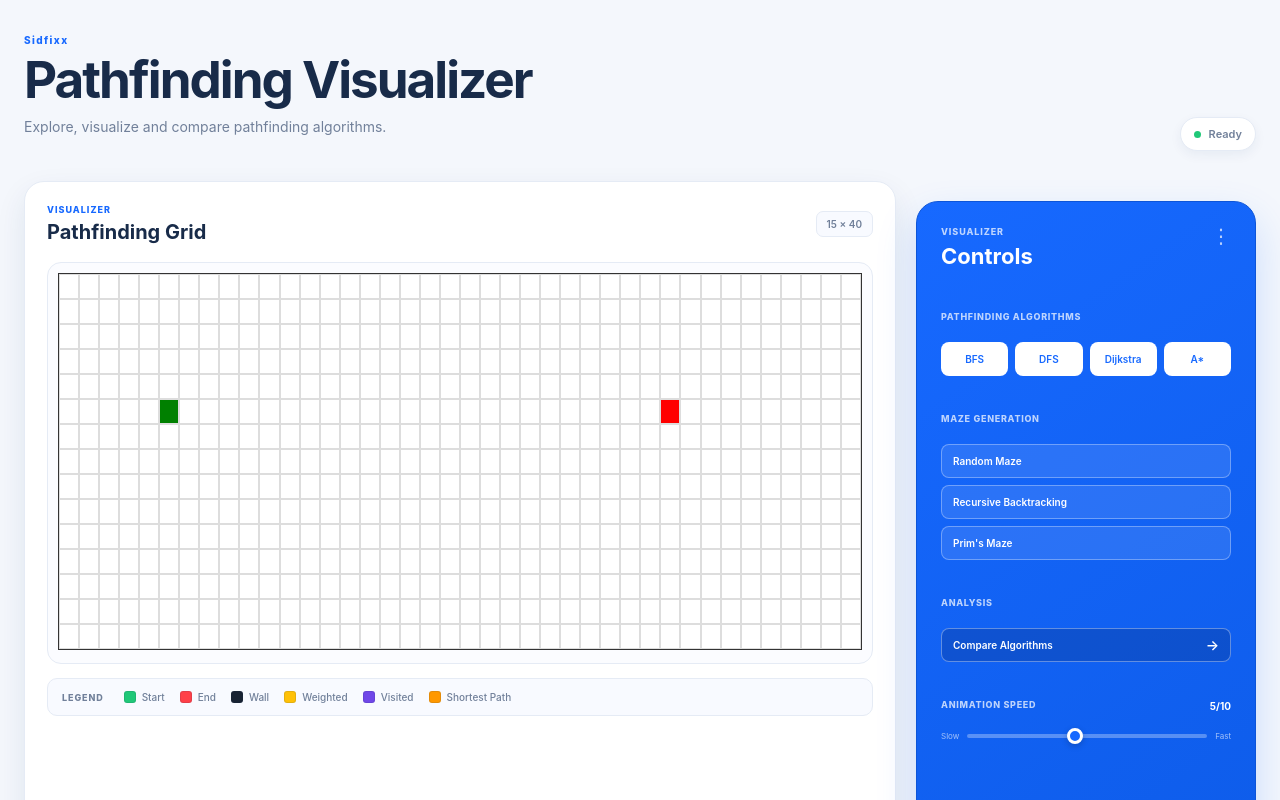
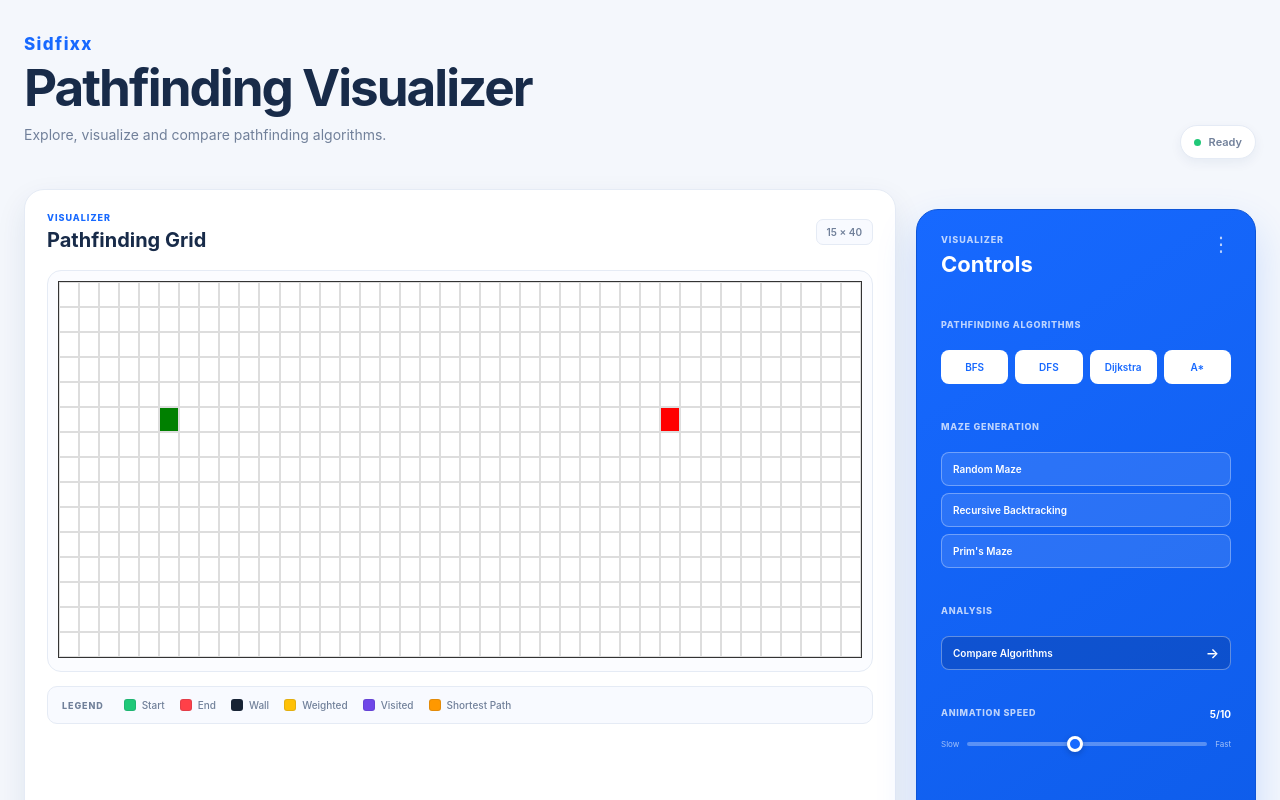
Before and after one commit to Sidfixx/maze-visualizer, a React (Vite) app: page / in a window 1280 px wide. Shown: the top 800 px of the page. Built offline with nearby package versions, Linux system fonts and the light colour scheme.

Commit message:
Update project branding

```diff
--- a/src/App.css
+++ b/src/App.css
@@ -21,7 +21,7 @@
   display: block;
   margin-bottom: 8px;
   color: var(--primary);
-  font-size: 10px;
+  font-size: 17px;
   font-weight: 800;
   letter-spacing: 1.4px;
 }
```
